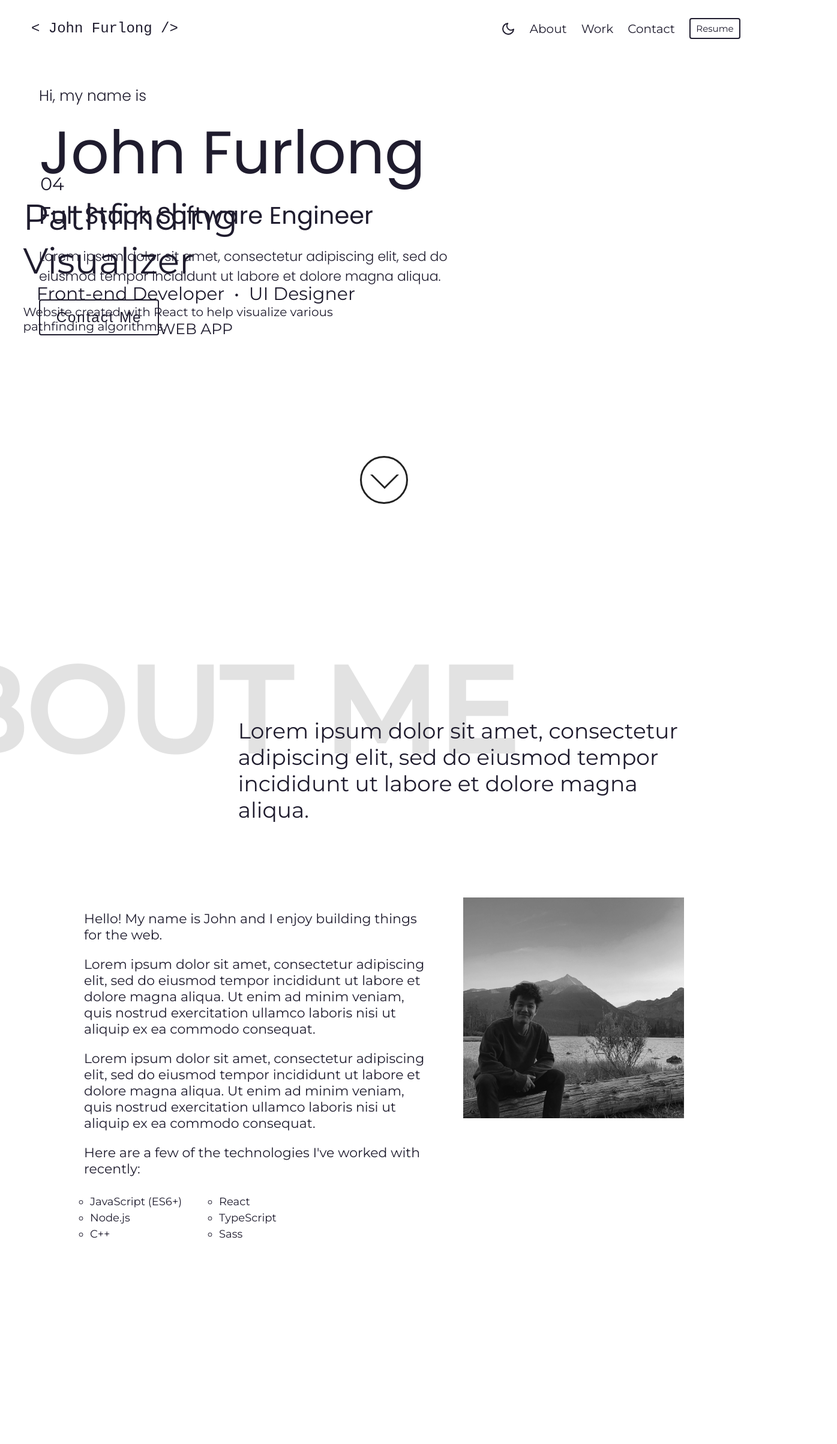
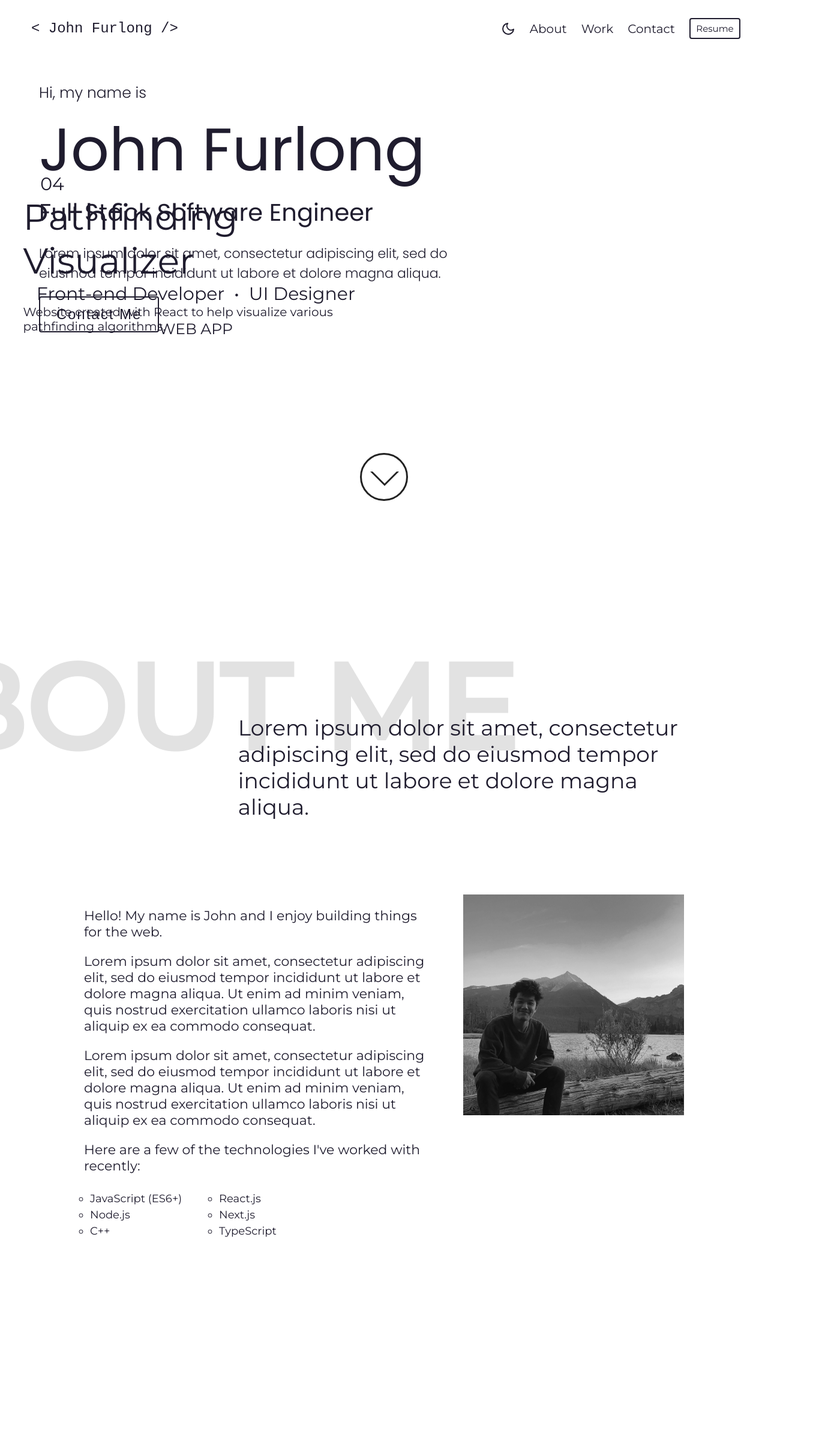
Before and after one commit to jfur1/personal-site, a Next.js app: page / in a window 1280 px wide. Shown: the top 2407 px of the page at 60% size, 1395 px wide, since content can reach past the window. Built offline with nearby package versions, Linux system fonts and the light colour scheme; a web font is replaced by a local one.

Commit message:
fixed vertical overscrolling -- removed height declarations from body, html

```diff
--- a/components/AboutMe.jsx
+++ b/components/AboutMe.jsx
@@ -33,11 +33,11 @@ const AboutMe = ({ scrollPercent, scrollTo, aboutRef, footerRef }) => {
                   Here are a few of the technologies I've worked with recently:
                   <ul className={styles.skillsGrid}>
                     <li>JavaScript (ES6+)</li>
-                    <li>React</li>
+                    <li>React.js</li>
                     <li>Node.js</li>
+                    <li>Next.js</li>
+                    <li>C++</li>
                     <li>TypeScript</li>
-                    <li>C++</li>
-                    <li>Sass</li>
                   </ul>
                 </div>
               </div>
--- a/components/MyWork.jsx
+++ b/components/MyWork.jsx
@@ -5,7 +5,7 @@ import MoreProjects from '../components/MoreProjects'
 
 const MyWork = ({ scrollPercent, projectsRef }) => {
 
-    console.log('SCROLL PERCENT:', scrollPercent)
+console.log('SCROLL PERCENT:', scrollPercent)
   return (
     <>
         <section className={styles.projectsParallax} ref={projectsRef}>
--- a/pages/_app.js
+++ b/pages/_app.js
@@ -17,7 +17,7 @@ function MyApp({ Component, pageProps }) {
 
   return (
     <>
-        <Component {...pageProps} theme={theme} toggleTheme={themeToggler} />
+      <Component {...pageProps} theme={theme} toggleTheme={themeToggler} />
     </>
     )
 }
--- a/pages/index.js
+++ b/pages/index.js
@@ -34,15 +34,20 @@ export default function Home({ theme, toggleTheme }) {
   useEffect(() => {
     const handleScroll = () => {
       const winScroll =  document.body.scrollTop || document.documentElement.scrollTop
-      const height = document.documentElement.scrollHeight - document.documentElement.clientHeight
+      const height = document.body.scrollHeight - document.documentElement.clientHeight
       const scrolled =(winScroll / height) * 100
       setScrollPercent(scrolled);
       setScrollY(window.scrollY);
-
+      var top  = window.pageYOffset || document.documentElement.scrollTop,
+      left = window.pageXOffset || document.documentElement.scrollLeft;
+      console.log(top, left)
       // Get local scroll direction for sticky header
       const currentScroll = window.pageYOffset;
-      console.log('CURRENT SCROLL',currentScroll )
-      console.log('LAST SCROLL TOP',lastScrollTop )
+      console.log('window.scrollY',window.scrollY)
+      console.log('window.pageYOffset',window.pageYOffset)
+      console.log('document.body.scrollTop',document.body.scrollTop )
+      console.log('document.body.scrollHeight',document.body.scrollHeight)
+      console.log('document.body.clientHeight',document.body.clientHeight)
 
       if (currentScroll <= 0) {
         setActiveIdx(0)
@@ -56,7 +61,6 @@ export default function Home({ theme, toggleTheme }) {
         setNavActive(false)
       else if(currentScroll < lastScrollTop && !navActive)
         setNavActive(true)
-
     };
     // just trigger this so that the initial state
     // is updated as soon as the component is mounted
@@ -79,27 +83,24 @@ export default function Home({ theme, toggleTheme }) {
 
     //define arrow opacity as based on how far up the page the user has scrolled
     //no scrolling = 1, half-way up the page = 0
-    const documentElement = document.documentElement
-    const body = document.body
-    var scrollDistance = Math.max(body.scrollTop, documentElement.scrollTop);
-    if (scrollDistance > lastScrollTop) {
-        scrollDirectionDown = true;
-    } else {
-        scrollDirectionDown = false;
-    }
-
-    console.log('SCROLL Y =', scrollY)
-    console.log('SCROLL PERCENT =', scrollPercent)
-
+    // const documentElement = document.documentElement
+    // const body = document.body
+    // var scrollDistance = Math.max(body.scrollTop, documentElement.scrollTop);
+    // if (scrollDistance > lastScrollTop) {
+    //     scrollDirectionDown = true;
+    // } else {
+    //     scrollDirectionDown = false;
+    // }
+    // setScrollIconOpacity(position);
+    // setLastScrollTop(window.pageYOffset);
 
     window.addEventListener("scroll", handleScroll);
-    setScrollIconOpacity(position);
-    setLastScrollTop(window.pageYOffset);
 
     return () => {
       window.removeEventListener("scroll", handleScroll);
     }
   }, [scrollY])
+
 
   const scrollTo = (ref, scrollToNavIdx) => {
     console.log(ref.current)
@@ -132,18 +133,15 @@ export default function Home({ theme, toggleTheme }) {
 
   return (
     <>
+    <div id='root' className={styles.root}>
         <header className={`${navActive ? "scrollUp" : "scrollDown"}`}>
-      {/* className={`${navActive ? "scrollUp" : "scrollDown"}`} > */}
           <nav className={`nav`}>
               <div onClick={() => {scrollToTop(homeRef)}}>
                   <code className="logoText">{`< John Furlong />`}</code>
               </div>
 
               <div className={`nav__menu-list`}>
-          <button
-            className={`mode-switch` + (theme === 'dark' ? ' active' : '')}
-            title="Switch Theme"
-            onClick={toggleTheme}>
+                  <button className={`mode-switch` + (theme === 'dark' ? ' active' : '')} onClick={toggleTheme}>
                     <svg className="moon" fill="none" stroke="currentColor" strokeLinecap="round" strokeLinejoin="round" strokeWidth="2" width="24" height="24" viewBox="0 0 24 24">
                       <defs></defs>
                       <path d="M21 12.79A9 9 0 1111.21 3 7 7 0 0021 12.79z"></path>
@@ -165,10 +163,8 @@ export default function Home({ theme, toggleTheme }) {
           </nav>
       </header>
 
-    <div className={styles.container}>
 
       <div className={styles.particlesContainer} ref={homeRef}>
-        {/* <ParticleBackround/> */}
         <div className={styles.particlesText}>
           <span className={styles.myNameIs}>Hi, my name is</span>
           <span ref={titleRef}>
--- a/styles/Home.module.scss
+++ b/styles/Home.module.scss
@@ -1,4 +1,4 @@
-.container {
+.root {
   padding: 0 0;
   color: var(--main-color);
 }
@@ -20,12 +20,11 @@
   background-color: var(--footer-color);
   justify-content: space-between;
   align-items: center;
-  min-height: 90vh;
-  width: 100%;
+  // min-height: 90vh;
 
   .bottomText{
     display: flex;
-    width: 100%;
+    width: 100vw;
     align-items: flex-start;
     padding: 0 0 0 7%;
 
@@ -34,6 +33,7 @@
       flex-direction: column;
       align-items: flex-start;
       margin-right: 5%;
+      color: var(--footer-light-font);
     }
   }
 }
@@ -46,17 +46,11 @@
 }
 
 .aboutContainer{
-  min-height: 90vh;
-  width: 100%;
   display: flex;
   flex-direction: column;
   justify-content: center;
   align-items: center;
   z-index: 3;
-}
-
-.particlesContainer{
-  height: 75vh;
 }
 
 .particlesText {
@@ -65,7 +59,7 @@
   flex-direction: column;
   justify-content: center;
   align-items: flex-start;
-  overflow-x: hidden;
+  overflow: hidden;
   height: 500px;
   width: 1000px;
   top: calc(50% - 275px);
@@ -147,6 +141,7 @@
   width: 100%;
   position: relative;
   overflow-x: hidden;
+  overflow-y: hidden;
   padding: 3em 2em 0;
   margin: 4rem 0;
 }
@@ -157,7 +152,6 @@
   color: var(--secondary-color);
   font-size: 200px;
   left: -20%;
-  margin: 0 0;
 }
 
 .subtitle{
--- a/styles/globals.scss
+++ b/styles/globals.scss
@@ -21,6 +21,7 @@
   --text-mask: #333;
   --transition: all 0.25s cubic-bezier(0.645,0.045,0.355,1);
   --code-font: "SF Mono","Fira Code","Fira Mono","Roboto Mono",monospace;
+  --footer-light-font: rgb(68, 70, 71);
 }
 
 .dark:root {
@@ -39,6 +40,7 @@
   --typewriterCharacters: 23;
   --bg-color: #111;
   --text-mask: rgb(124, 124, 124);
+  --footer-light-font: #777;
 }
 
 /* Scrollbar width */
@@ -63,31 +65,37 @@
   border-radius: 25px;
 }
 
+* {
+  // outline: 1px solid red;
+  box-sizing: border-box;
+}
+
 html{
-  // overflow-y: hidden;
-  overflow-x: auto;
-  height: 100%;
+  padding: 0;
+  margin: 0px;
+  // DO NOT SET HEIGHT
   min-height: 100%;
   width: 100%;
+  // overflow: hidden;
 
-
-  padding: 0;
-  margin: 0;
-  background-color: var(--app-container);
+  box-sizing: border-box;
+  // background-color: var(--app-container);
+  // background-color: green;
   scroll-behavior: smooth;
   font-family: Montserrat, Avenir, -apple-system, BlinkMacSystemFont, Segoe UI, Roboto, Oxygen, Ubuntu, Cantarell, Fira Sans, Droid Sans, Helvetica Neue, sans-serif;
 }
 
+body {
+  margin: 0px;
+  padding: 0;
+  width: 100%;
+  // DO NOT SET HEIGHT
+  min-height: 100%;
 
-body {
-  // height: 100%;
-  width: 100%;
-  min-height: 100%;
-  overflow: auto;
+  overflow-y: scroll;
+  overflow-x: hidden;
 
-
-  padding: 0;
-  margin: 0;
+  box-sizing: border-box;
   background-color: var(--app-container);
   scroll-behavior: smooth;
   font-family: Montserrat, Avenir, -apple-system, BlinkMacSystemFont, Segoe UI, Roboto, Oxygen, Ubuntu, Cantarell, Fira Sans, Droid Sans, Helvetica Neue, sans-serif;
@@ -99,12 +107,8 @@ a {
   color: var(--main-color);
 }
 
-* {
-  box-sizing: border-box;
-}
-
 header{
-  position: fixed;
+  position: sticky;
 	top: 0;
 	left: 0;
 	width: 100%;
@@ -165,7 +169,7 @@ nav{
   right: -288px;
   padding: 20px 16px;
   transition: all 0.2s;
-  min-height: calc(90vh - 60px);
+  // min-height: calc(90vh - 60px);
   color: var(--main-color);
 }
 .nav__menu-list.active{
@@ -220,7 +224,7 @@ nav{
   .nav__menu-list{
     position: unset;
     flex-direction: row;
-    min-height: fit-content;
+    // min-height: fit-content;
     width: fit-content;
     column-gap: 24px;
     align-items: center;
--- a/styles/work.module.scss
+++ b/styles/work.module.scss
@@ -103,7 +103,7 @@
     position: relative;
     // border:1px solid black;
     z-index: 1;
-    height:100vh;
+    // height:100vh;
   }
 
   .projectsGalleryImages{
@@ -123,21 +123,19 @@
   }
 
   .textContainer{
-    position: fixed;
+    display: flex;
+    flex-flow: column nowrap;
+    /* border: 1px dashed black; */
     top: 36%;
     left: 3%;
-    display: flex;
-    flex-flow: column nowrap;
     width: 45vw;
-    height:100vh;
+    position: fixed;
     }
 
   .detailsContainer{
     display: flex;
     flex-flow: column nowrap;
     align-items: center;
-    height: 100%;
-        // padding-left: 5%;
 }
 
   .details{
@@ -292,7 +290,7 @@
     flex-direction: column;
     align-items: flex-start;
     position: relative;
-    height: 100%;
+    // height: 100%;
     padding: 2rem 1.75rem;
     border-radius: 8px;
     color: var(--main-color);
```
Also changed, not shown: components/ProjectGallery/ProjectGalleryText.jsx (+5 -5 lines). Lines whose indentation alone changed are shown as unchanged.
